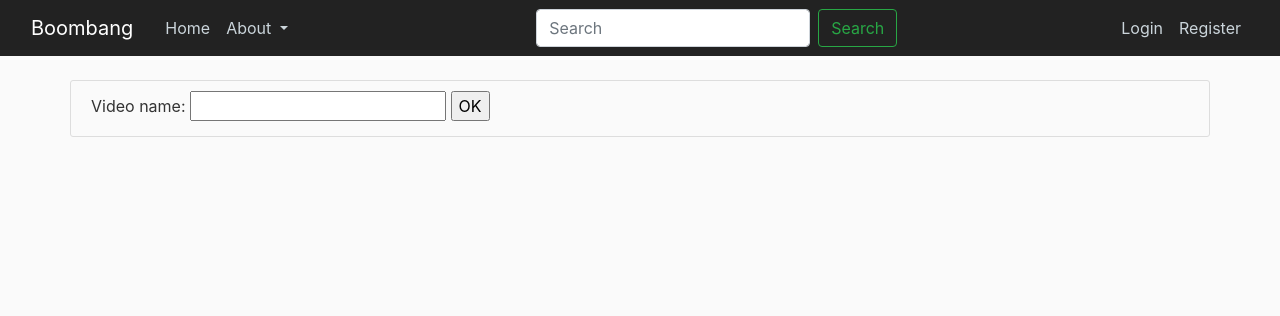
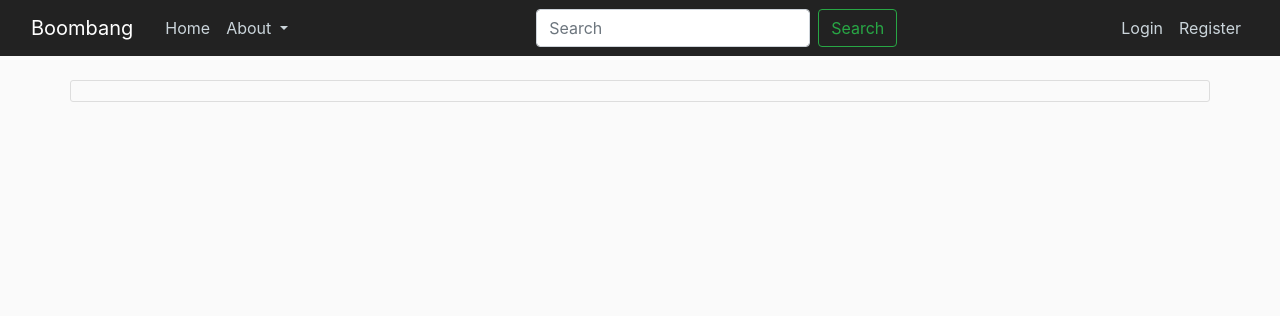
Before and after one commit to pspfromuy/bitMain, a Django app: page /search/ in a window 1280 px wide. Shown: the top 316 px of the page. Run offline with Django 3.2, Linux system fonts and the light colour scheme; some libraries are stand-ins or nearby versions.

Commit message:
search arreglado

```diff
--- a/blog/templates/blog/main.html
+++ b/blog/templates/blog/main.html
@@ -41,18 +41,6 @@
      				<input class="form-control mr-sm-2" id="video_name" type="text" name="video_name" placeholder="Search" aria-label="Search">
       				<button class="btn btn-outline-success my-2 my-sm-0" type="submit" value="OK">Search</button>
     			</form>
-    			{% if videos %}
-    				<ul class="list-group">
-        				{% for video in videos %}
-        					<li class="list-group-item">
-            					<p>{{video.snippet.title}}</p>
-            					<iframe width="373" height="210" src="https://www.youtube.com/embed/{{video.id.videoId}}" frameborder="0" allow="accelerometer; autoplay; encrypted-media; gyroscope; picture-in-picture" allowfullscreen></iframe>
-            					<!-- <img src="{{video.snippet.thumbnails.medium.url}}"> -->
-            					<!-- <a href="https://www.youtube.com/watch?v={{video.id.videoId}}" class="button">Go To Video</a> -->
-        					</li>
-        				{% endfor %}
-    				</ul>
-				{% endif %}
 			</div>
 
 	        <!-- Navbar Right Side -->
--- a/blog/templates/blog/search.html
+++ b/blog/templates/blog/search.html
@@ -1,12 +1,6 @@
 {% extends "blog/main.html" %}
 {% block content %}
 {% load static %}
-
-<form action="/search/" method="get">
-    <label for="video_name">Video name: </label>
-    <input id="video_name" type="text" name="video_name">
-    <input type="submit" value="OK">
-</form>
 
 {% if videos %}
     <ul class="list-group">
```
